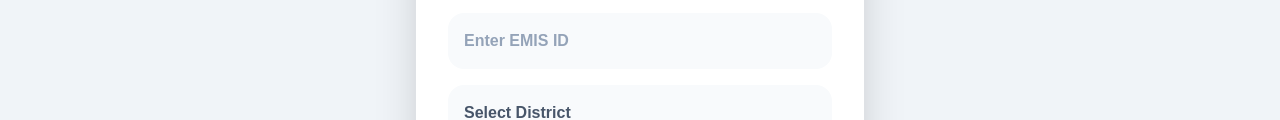
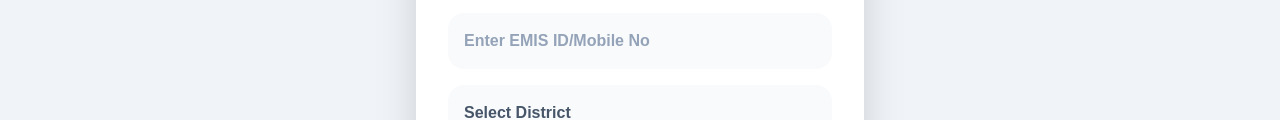
Before and after one commit to jeyaselvan76/nmms-mcq, a plain HTML site: page index.html in a window 1280 px wide. Shown: the part 336-456 px from the top of the page. Drawn offline with nearby package versions, Linux system fonts and the light colour scheme; no server answers.

Commit message:
Update index.html

```diff
--- a/index.html
+++ b/index.html
@@ -100,7 +100,7 @@
                 <h2 class="text-2xl font-black text-[#0f766e] text-center mb-6 uppercase">NMMS MCQ LOGIN</h2>
                 <div class="space-y-4">
                     <input type="text" id="userName" class="w-full p-4 bg-slate-50 border-0 rounded-2xl outline-none font-bold text-slate-700 placeholder-slate-400" placeholder="Student Name">
-                    <input type="text" id="userEmis" maxlength="10" class="w-full p-4 bg-slate-50 border-0 rounded-2xl outline-none font-bold text-slate-700 placeholder-slate-400" placeholder="Enter EMIS ID">
+                    <input type="text" id="userEmis" maxlength="10" class="w-full p-4 bg-slate-50 border-0 rounded-2xl outline-none font-bold text-slate-700 placeholder-slate-400" placeholder="Enter EMIS ID/Mobile No">
 
                     <select id="userDistrict" class="w-full p-4 bg-slate-50 border-0 rounded-2xl outline-none font-bold text-slate-600 appearance-none">
                         <option value="">Select District</option>
```
